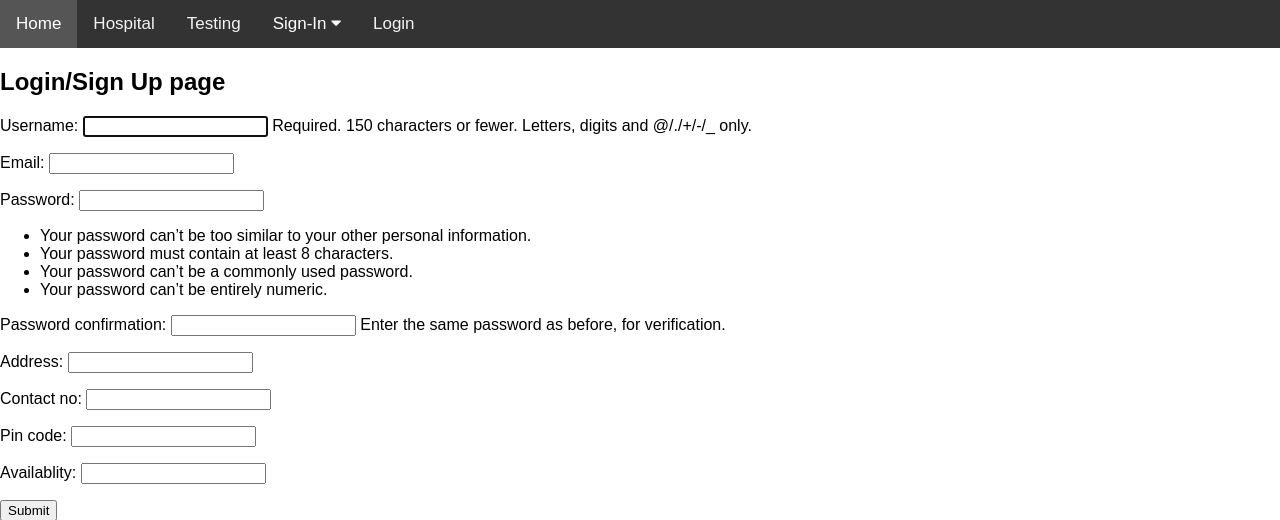
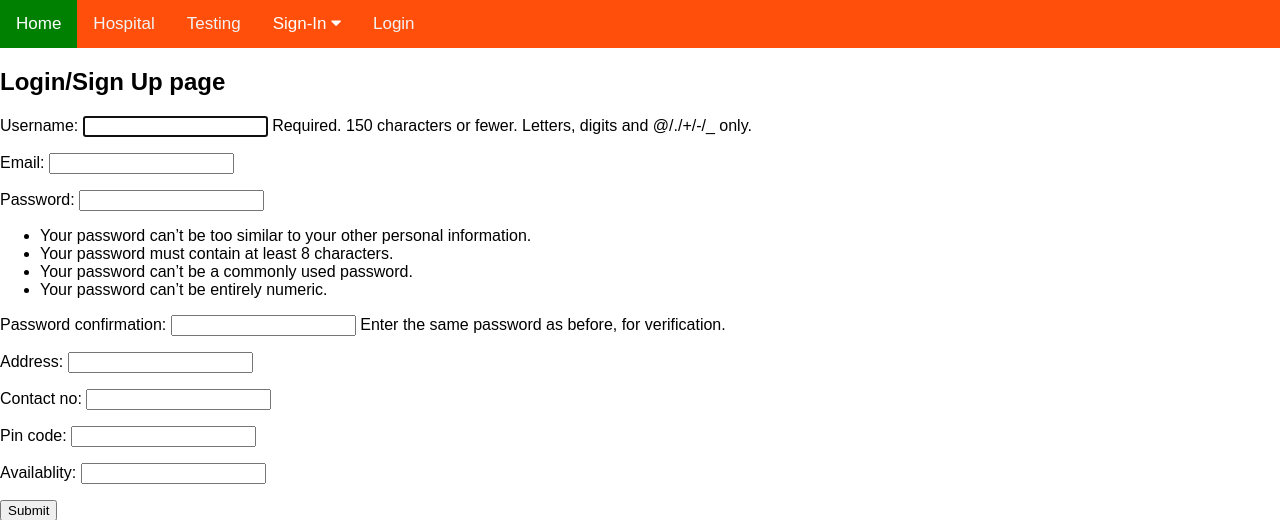
Before and after one commit to m-a-rahul/COVID19-BOT, a Django app: page /accounts/signup/testing in a window 1280 px wide. Shown: the top 520 px of the page. Run offline with Django 3.2, Linux system fonts and the light colour scheme.

Commit message:
navbardone

```diff
--- a/templates/base.html
+++ b/templates/base.html
@@ -8,7 +8,7 @@ body {margin:0;font-family:Arial}
 
 .topnav {
   overflow: hidden;
-  background-color: #333;
+  background-color: rgba(255, 72, 0, 0.959);
 }
 
 .topnav a {
@@ -22,7 +22,7 @@ body {margin:0;font-family:Arial}
 }
 
 .active {
-  background-color: #4CAF50;
+  background-color: rgb(255, 196, 0);
   color: white;
 }
 
@@ -65,7 +65,7 @@ body {margin:0;font-family:Arial}
 }
 
 .topnav a:hover, .dropdown:hover .dropbtn {
-  background-color: #555;
+  background-color: green;
   color: white;
 }
 
```
